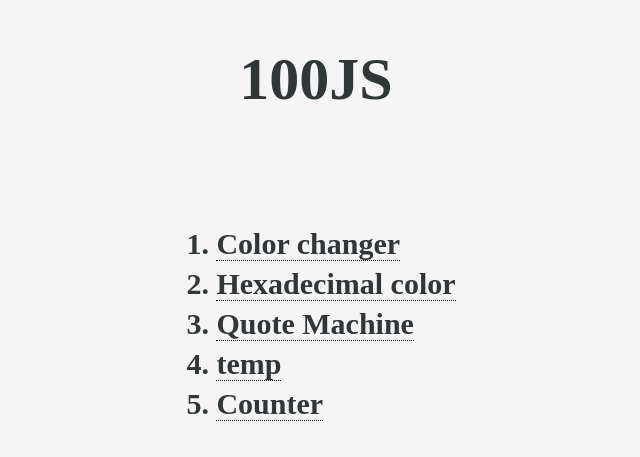
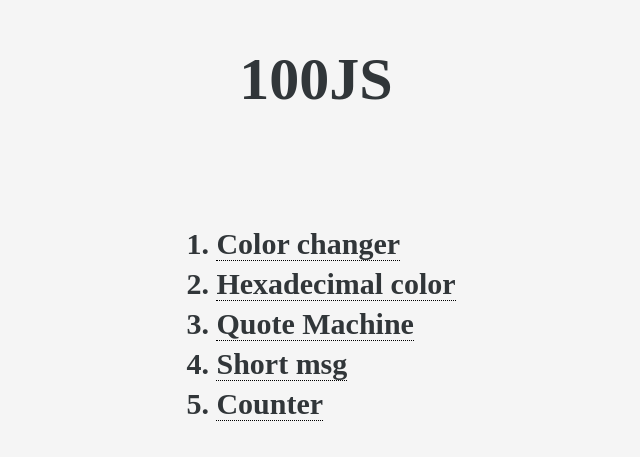
Before and after one commit to AbhiramKrishna88/100JS, a plain HTML site: page index.html in a window 1280 px wide. Shown: the part 151-608 px from the top of the page, without its empty margins (324-964 px from the left). Drawn offline with Linux system fonts and the light colour scheme.

Commit message:
Update index.html

```diff
--- a/index.html
+++ b/index.html
@@ -20,7 +20,7 @@
 	<li><a href="1_colorchange.html">Color changer</a></li>
 	<li><a href="2_hexColor.html">Hexadecimal color</a></li>
 	<li><a href="3_QuoteMachine\index.html">Quote Machine</a></li>
-	<li><a href="2_hexColor.html">temp</a></li>
+	<li><a href="4_Lastmsg_Delivered.html">Short msg</a></li>
 	<li><a href="5_counter.html">Counter</a></li>
 </ol>
 </h4>
```
